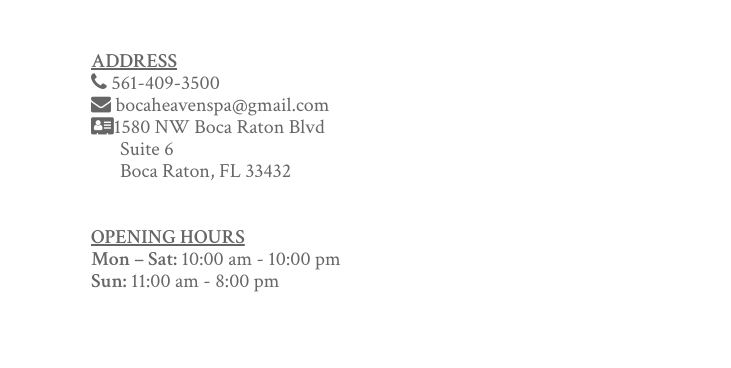
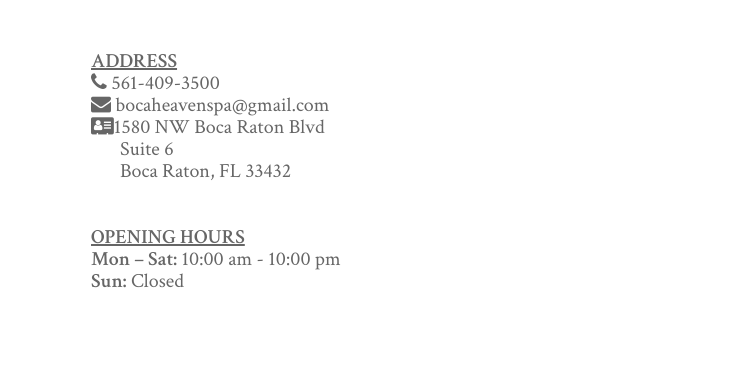
Before and after one commit to dalarm/BocaHeavenSpa, a plain HTML site: page index.html in a window 1280 px wide. Shown: the part 5087-5455 px from the top of the page, 549-1280 px from the left. Drawn offline with nearby package versions, Linux system fonts and the light colour scheme; some packages are replaced by stand-ins of ours.

Commit message:
Update index.html

```diff
--- a/index.html
+++ b/index.html
@@ -317,7 +317,7 @@
 			<p class="crim fonts"><b id="address">ADDRESS</b></br><i class="fa fa-phone" aria-hidden="true"></i>&nbsp;561-409-3500 </br><i class="fa fa-envelope" aria-hidden="true"></i> bocaheavenspa@gmail.com </br>
 			<i class="fa fa-address-card" aria-hidden="true"></i>1580 NW Boca Raton Blvd</br>&emsp;&nbsp; Suite 6</br>&nbsp;&emsp; Boca Raton, FL 33432 </br></br>
 			</br><b id="address">OPENING HOURS</b></br>
-			<b>Mon – Sat:</b> 10:00 am - 10:00 pm </br><b>Sun:</b> 11:00 am - 8:00 pm</p>
+			<b>Mon – Sat:</b> 10:00 am - 10:00 pm </br><b>Sun:</b> Closed</p>
 		</div>
 	</div>
 </div>
```
